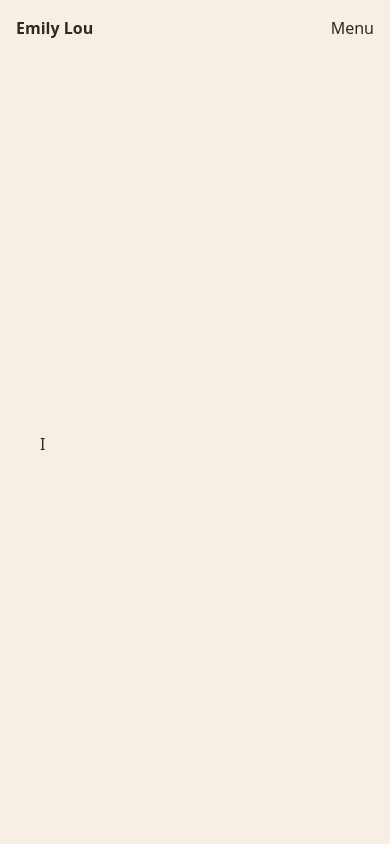
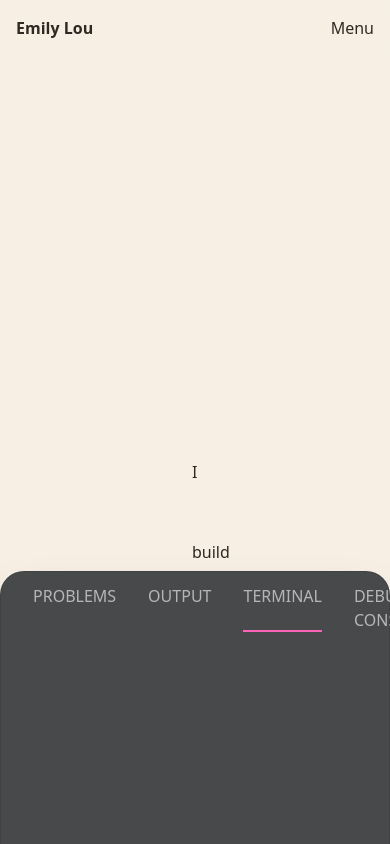
Before and after one commit to elou8155/personal-website, a Next.js app in the folder portfolio/: page / in a window 390 px wide. Shown: the top 844 px of the page. Built offline with nearby package versions, Linux system fonts and the light colour scheme.

Commit message:
Added terminal

```diff
--- /dev/null
+++ b/portfolio/app/components/Terminal.tsx
@@ -0,0 +1,53 @@
+"use client";
+
+import {useEffect, useState} from "react";
+
+export default function Terminal() {
+    const command = "run emily_lou_profile.exe";
+    const [open, setOpen] = useState(false);
+    const [text, setText] = useState("");
+
+    useEffect(() => {
+        setOpen(true);
+
+        let i = 0;
+        const timer = window.setInterval(() => {
+            i += 1;
+            setText(command.slice(0, i));
+
+            if (i >= command.length) {
+                window.clearInterval(timer);
+            }
+        }, 80)
+
+        return () => window.clearInterval(timer);
+    }, []);
+
+    return (
+        <div
+            className={`fixed bottom-0 z-50 inset-x-0 w-full transition-transform duration-1500 ease-out ${
+                open ? "translate-y-0" : "translate-y-full"
+            }`}
+        >
+            <div className="rounded-t-3xl border border-b-0 border-black/10 bg-grey px-5 pt-3 pb-50 shadow-2xl">
+                <div className="mb-3 flex items-center gap-2">
+                    <div className="ml-3 flex gap-8 text-md tracking-[0.25] text-white/60">
+                        <span>PROBLEMS</span>
+                        <span>OUTPUT</span>
+                        <span className="border-b-2 border-pink-400">
+                            TERMINAL
+                            </span>
+                        <span>DEBUG CONSOLE</span>
+                </div>
+                <div>
+                    <p>
+                        {command}
+                    </p>
+                </div>
+
+                </div>
+
+            </div>
+        </div>
+    )
+}
--- a/portfolio/app/globals.css
+++ b/portfolio/app/globals.css
@@ -4,6 +4,7 @@
   --color-cream: #f7efe4;
   --color-ink: #2f2924;
   --color-rose: #c78183;
+  --color-grey: #48494B;
 }
 
 body{
--- a/portfolio/app/layout.tsx
+++ b/portfolio/app/layout.tsx
@@ -1,5 +1,5 @@
 import "./globals.css";
-import Nav from "./nav";
+import Nav from "./components/Nav";
 
 export default function RootLayout({children}: {children: React.ReactNode;}) {
   return (
--- a/portfolio/app/page.tsx
+++ b/portfolio/app/page.tsx
@@ -1,4 +1,5 @@
 import Image from "next/image";
+import Terminal from "./components/Terminal";
 
 export default function Home(){
   return (
@@ -7,10 +8,12 @@ export default function Home(){
         <h1 className="mt-70 mx-100 text-5xl sm:text-6xl">
           Emily Lou
         </h1>
-        <p className="mt45 px-10">
-          I
+        <p className="mt45 px-48 px-10 leading-20 sm:text-xl">
+          I build thoughtful technology that connects people, ideas, and experiences.
         </p>
       </section>
+
+      <Terminal />
     </main>
   )
 }
```
Also changed, not shown: portfolio/app/components/Nav.tsx (renamed from portfolio/app/nav.tsx).
